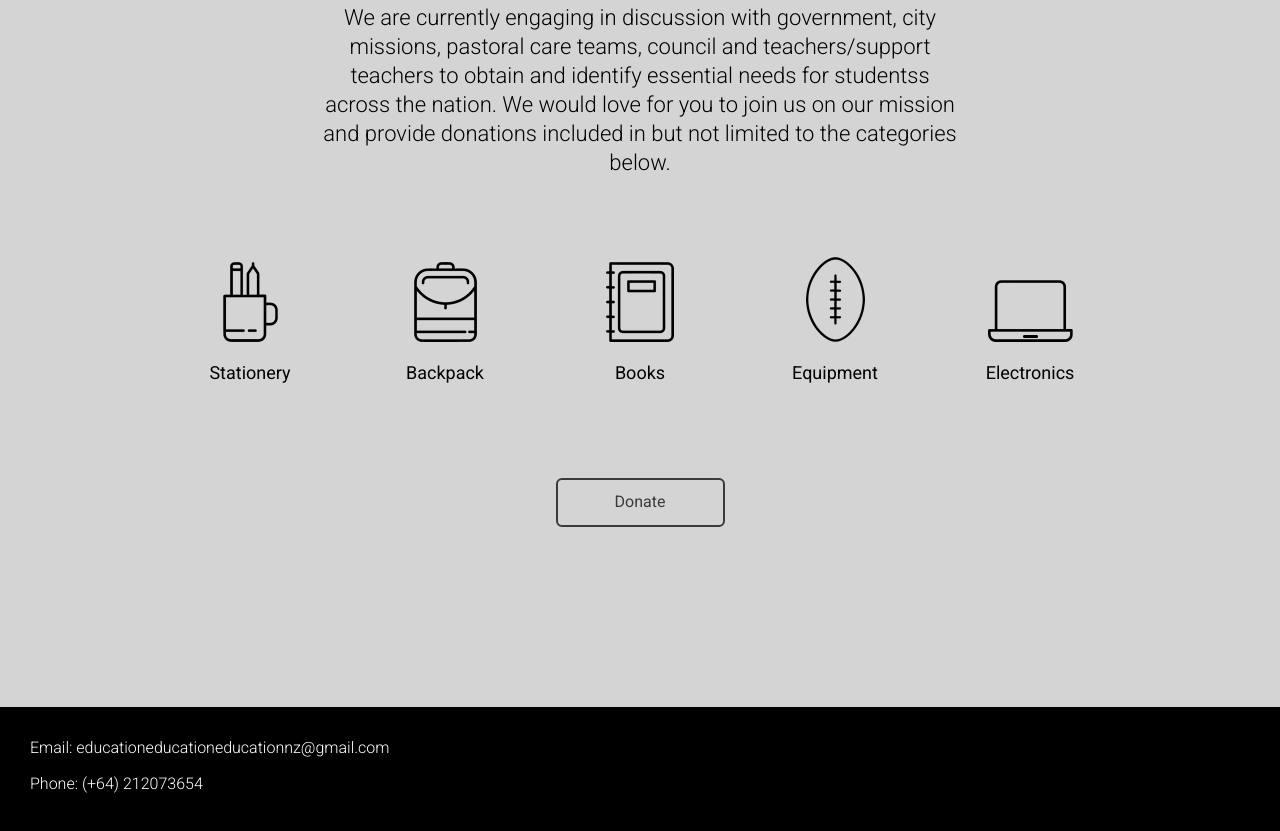
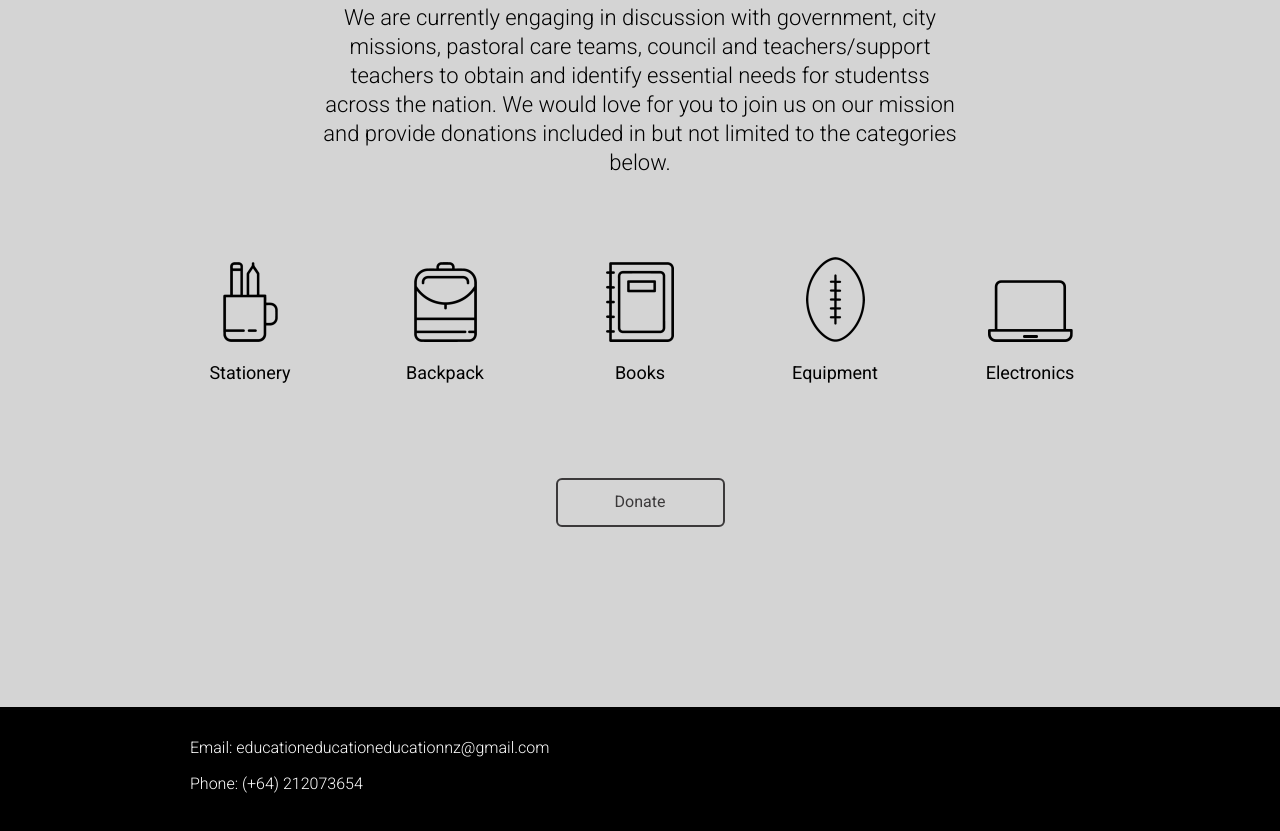
Before and after one commit to Sze-warrior/education-website, a website: page index.html in a window 1280 px wide. Shown: the part 2035-2866 px from the top of the page. Drawn offline with nearby package versions, Linux system fonts and the light colour scheme.

Commit message:
fixed text wrapping of footer email. Needed to wrap at very small devices so made special media query for it

```diff
--- a/index.html
+++ b/index.html
@@ -161,8 +161,10 @@
     </div>
 
     <footer class="footer-container">
-      <p class="footer-details">Email: educationeducationeducationnz@gmail.com</p>
-      <p class="footer-details">Phone: (+64) 212073654</p>
+      <div class="footer-wrapper">
+        <p class="footer-details">Email: educationeducationeducationnz<span class="email-word-break">@gmail.com</span></p>
+        <p class="footer-details">Phone: (+64) 212073654</p>
+      </div>
     </footer>
 
   </main>
--- a/sass/_variables.scss
+++ b/sass/_variables.scss
@@ -68,5 +68,6 @@ $btn-height: 45px;
 
 
 //Media queries
+$mobile-media-very-small: 360px;
 $mobile-media: 767px;
 $tablet-media: 1025px;
--- a/sass/modules/_footer.scss
+++ b/sass/modules/_footer.scss
@@ -7,11 +7,25 @@
 
 	.footer-wrapper{
 		max-width: $container-width;
+		display: block;
+    	margin: 0 auto;
 	}
 
 	.footer-details{
 	    color: white;
 	    text-align: left;
 	    padding-left: 30px;
+
+	    .email-word-break{
+	    	display:inline;
+	    }
+	}
+
+	@media screen and (max-width: $mobile-media-very-small){
+		.footer-details{
+			.email-word-break{
+				display: block;
+			}
+		}
 	}
 }
```
Also changed, not shown: contact.html (+5 -5 lines), ourvision.html (+4 -2 lines), whoweare.html (+4 -2 lines), css/styles.css.
